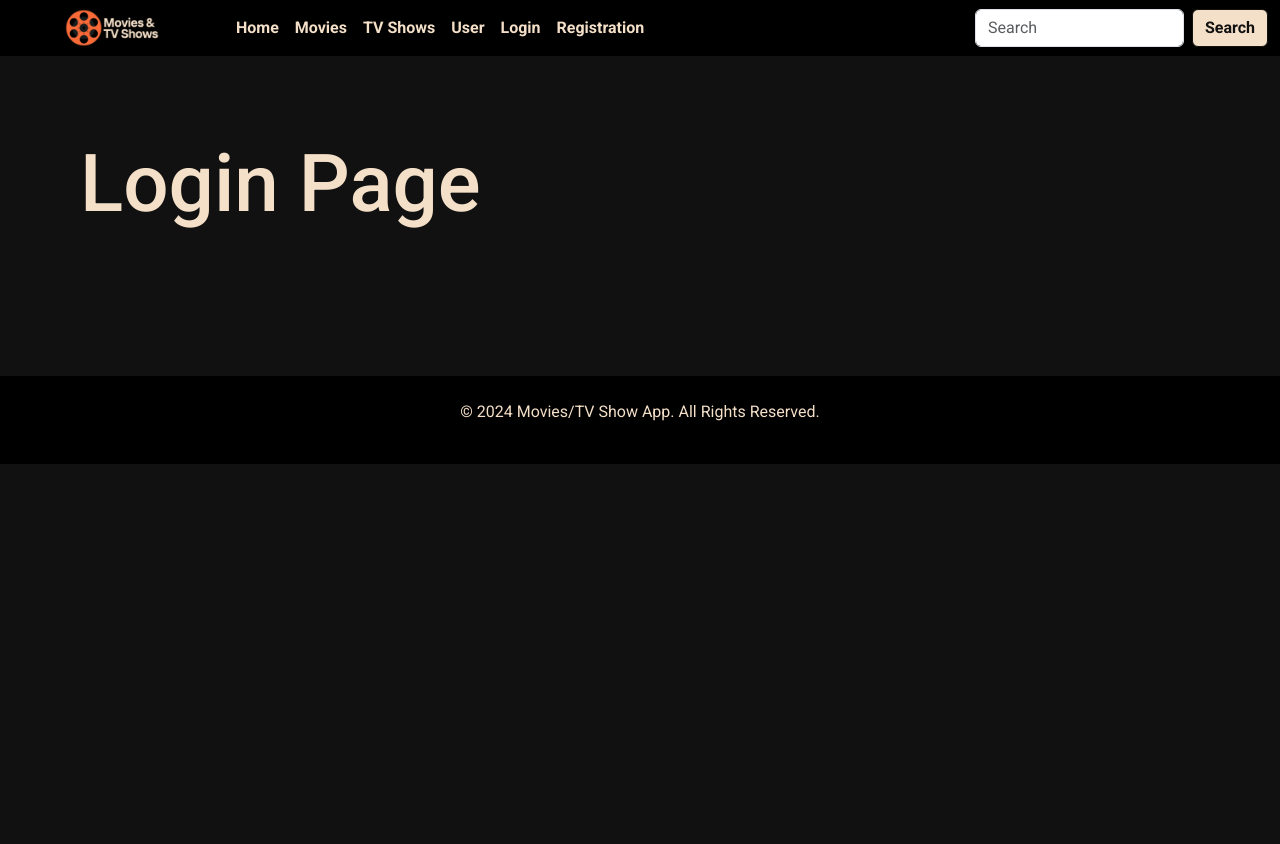
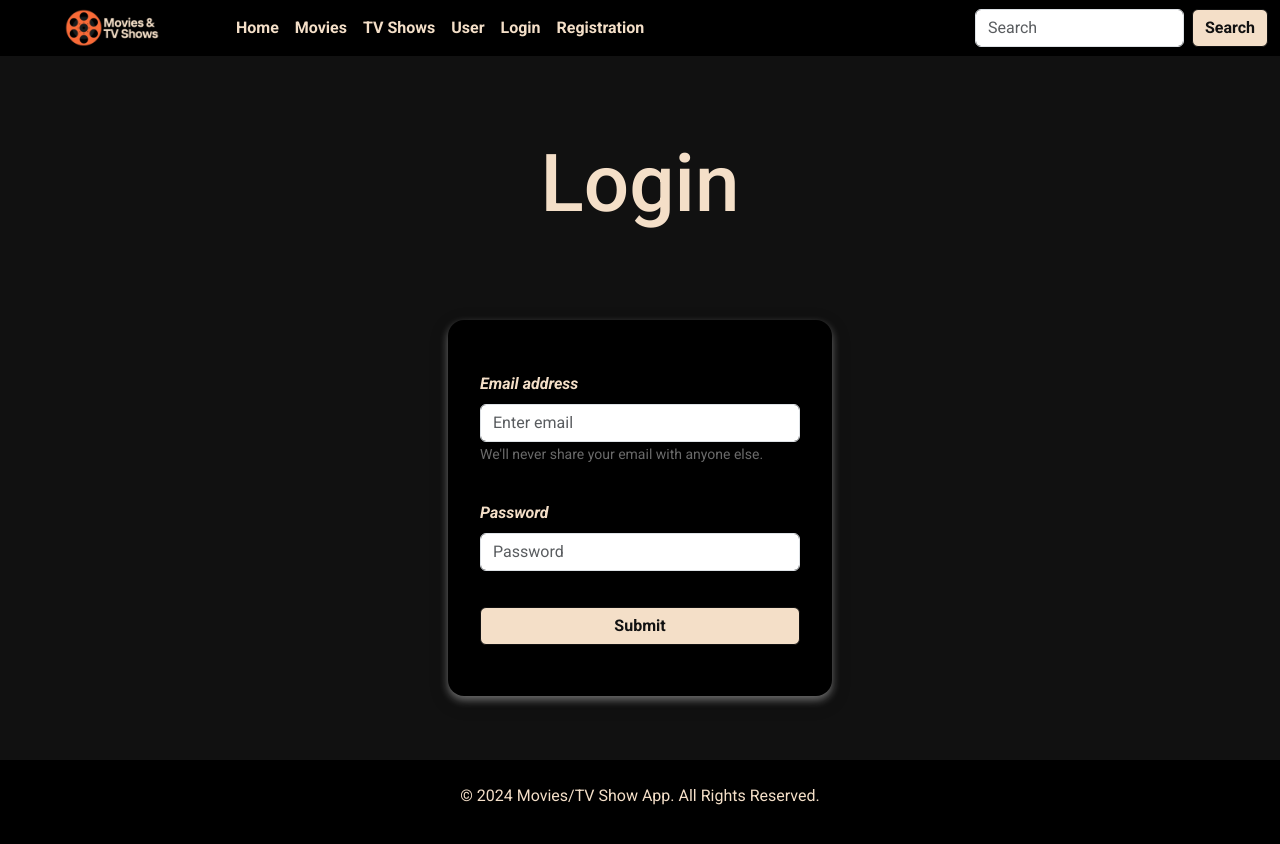
Before and after one commit to BojidaraBojanova/Movie-TV-Show-App, a React (Vite) app in the folder client/: page /login in a window 1280 px wide. Shown: the top 844 px of the page. Before the commit the page ends 800 px from the top, so only its background shows below. Built offline with nearby package versions, Linux system fonts and the light colour scheme.

Commit message:
Created Login Form

```diff
--- a/client/public/styles/card-movie.css
+++ b/client/public/styles/card-movie.css
@@ -19,6 +19,8 @@
 .card{
     background-color: #111111;
     color: #F4DFC8;
+    box-shadow: 0 4px 8px rgba(255, 255, 255, 0.3),
+              0 6px 20px rgba(0, 0, 0, 0.2);
 }
 
 .card Button{
--- /dev/null
+++ b/client/public/styles/login.css
@@ -0,0 +1,49 @@
+.form-wrapper{
+    display: flex;
+    flex-direction: column;
+    justify-content: center;
+    align-items: center;
+    height: 80vh;
+}
+
+
+.form-container{
+    background-color: #000;
+    padding: 2em;
+    height: 60%;
+    width: 30%;
+    display: flex;
+    flex-direction: column;
+    justify-content: space-evenly;
+    border-radius: 1em;
+    box-shadow: 0 4px 8px rgba(255, 255, 255, 0.4),
+              0 6px 20px rgba(0, 0, 0, 0.2);
+}
+
+label{
+    color: #F4DFC8;
+    font-style: italic;
+    font-weight: bold;
+}
+
+.text{
+    color: #f1f1f170;
+}
+
+.input:focus{
+    border: 2px solid #fc4218;
+    box-shadow: 0 0 5px rgba(246, 118, 20, 0.5);
+}
+
+.login-btn{
+    background-color: #F4DFC8;
+    border: 1px solid #111;
+    color: #111;
+    font-weight: bold;
+}
+
+.login-btn:hover{
+    background-color: #fc4218;
+    border: 1px solid #111;
+    color: #F4DFC8;
+}
--- a/client/public/styles/styles.css
+++ b/client/public/styles/styles.css
@@ -4,6 +4,7 @@
 @import 'topMovies.css';
 @import 'card-movie.css';
 @import 'movies.css';
+@import 'login.css';
 
 *{
     padding: 0;
--- a/client/src/components/login/Login.jsx
+++ b/client/src/components/login/Login.jsx
@@ -1,7 +1,29 @@
-export default function Login(){
-    return(
-        <>
-            <h1>Login Page</h1>
-        </>
+import Button from 'react-bootstrap/Button';
+import Form from 'react-bootstrap/Form';
+
+export default function Login() {
+    return (
+        <div className='form-wrapper'>
+            <h1>Login</h1>
+            <Form className='form-container'>
+                <Form.Group className="mb-3" controlId="formBasicEmail">
+                    <Form.Label>Email address</Form.Label>
+                    <Form.Control type="email" className='input' placeholder="Enter email" />
+                    <Form.Text className="text">
+                        We'll never share your email with anyone else.
+                    </Form.Text>
+                </Form.Group>
+
+                <Form.Group className="mb-3" controlId="formBasicPassword">
+                    <Form.Label>Password</Form.Label>
+                    <Form.Control type="password" className='input' placeholder="Password" />
+                </Form.Group>
+
+                <Button type="submit" className='login-btn'>
+                    Submit
+                </Button>
+            </Form>
+        </div>
+
     )
 }
```
